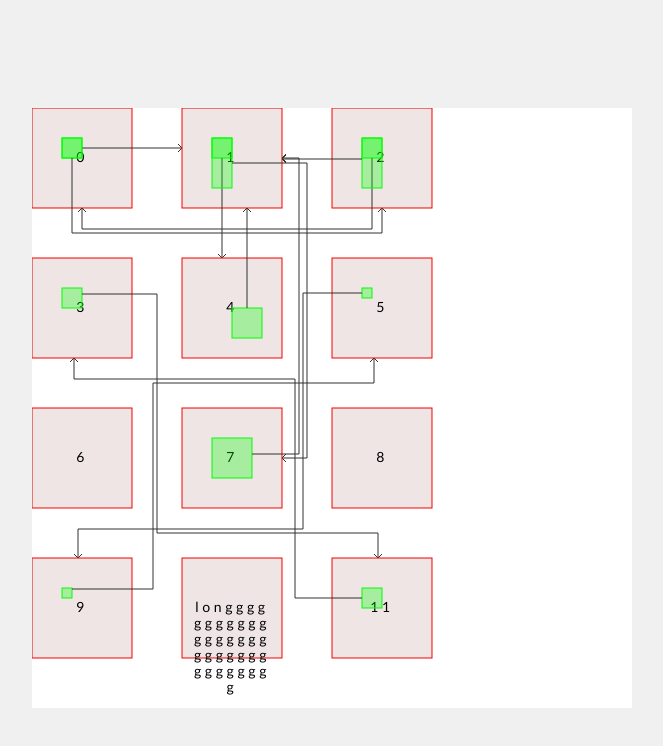
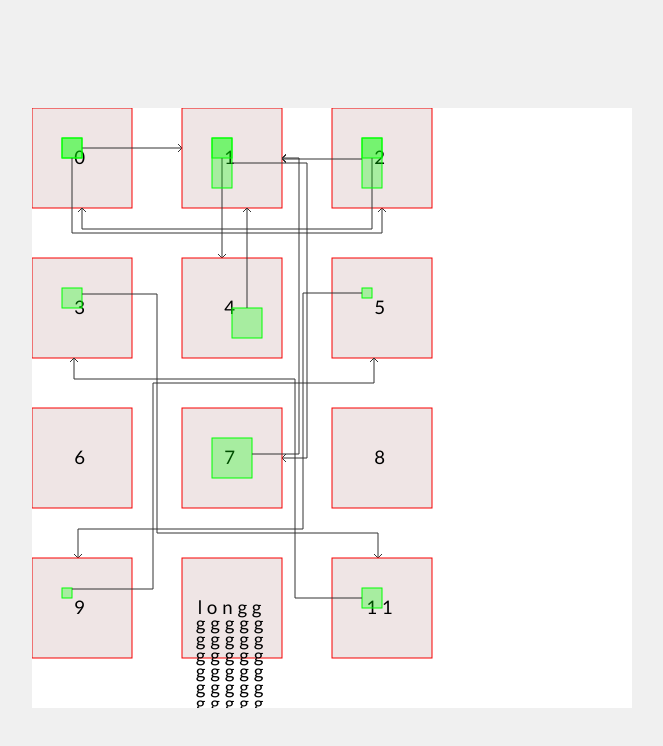
Before and after one commit to yangsibai/linkmap, a website: page src/index.html in a window 1280 px wide. Shown: the whole page, without its empty margins (316-979 px from the left). Drawn offline with Linux system fonts and the light colour scheme.

Commit message:
fix text font size bug

```diff
--- a/package.json
+++ b/package.json
@@ -1,6 +1,6 @@
 {
   "name": "linkmap",
-  "version": "0.0.9",
+  "version": "0.0.10",
   "description": "link map",
   "main": "dist/lib.js",
   "scripts": {
--- a/src/index.html
+++ b/src/index.html
@@ -228,7 +228,8 @@
     fillColor: 'rgba(100,0,0,.1)',
     linkBorderColor: '#0f0',
     linkFillColor: 'rgba(0,255,0,0.3)',
-    lineColor: '#333'
+    lineColor: '#333',
+    fontSize: 14
   });
   linkMap.draw(elements);
   console.log('draw finish.');
--- a/src/lib.js
+++ b/src/lib.js
@@ -282,7 +282,7 @@
 
         context.textAlign = 'center';
         context.textBaseline = 'middle';
-        context.font = this.fontSize + 'px Calibri';
+        context.font = this.fontSize + 'pt Calibri';
         context.fillStyle = this.textColor;
         wrapText(this.context, el.name || el.id.toString(), el.x + el.width / 2, el.y + el.height / 2, el.width * 0.8, parseInt(this.fontSize * 1.2));
         context.restore();
```
